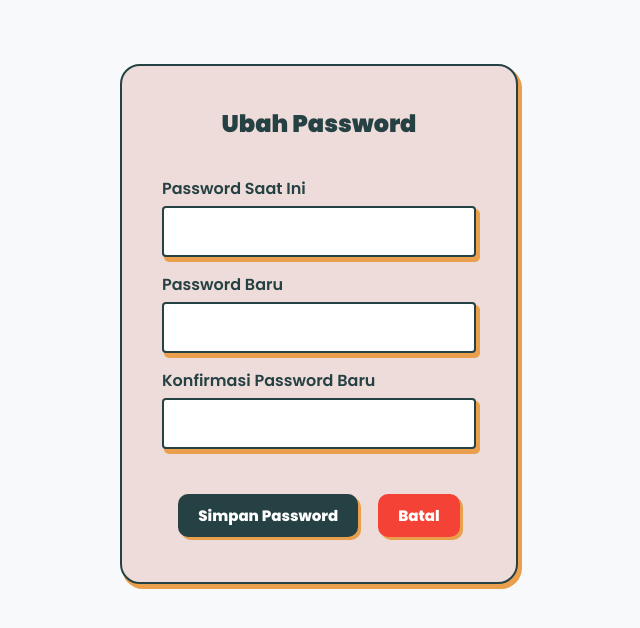
After one commit to maslindu/Projek-1, a PHP site: page /change_password.php in a window 1280 px wide. The commit adds this page. Shown: the top 628 px of the page, without its empty margins (321-961 px from the left). Run offline with PHP 8.4, Linux system fonts and the light colour scheme; a user stored in the database is signed in.

Commit message:
setengah jadi

```diff
--- a/assets/css/style.css
+++ b/assets/css/style.css
@@ -153,12 +153,12 @@ input:focus {
     border-radius: 8px;
     margin-top: 20px;
     border: 2px solid #264143;
-    box-shadow: 3px 4px 0px 1px #E99F4C;
 }
 
 .admin-panel h3 {
     color: #264143;
-    margin-bottom: 15px;
+    margin-bottom: 25px;
+    margin-top: 0px;
 }
 
 .user-panel {
@@ -188,3 +188,98 @@ input:focus {
 .admin-btn:hover {
     background-color: #1a2f2f;
 }
+
+/* Profile Page Styles */
+.profile-container {
+    text-align: center;
+    padding: 30px;
+}
+
+.profile-picture {
+    margin: 20px 0;
+}
+
+.profile-img {
+    width: 128px;
+    height: 128px;
+    border-radius: 50%;
+    object-fit: cover;
+    border: 4px solid #DE5499;
+}
+
+.profile-info {
+    text-align: left;
+    width: 100%;
+    max-width: 400px;
+    margin: 15px;
+    background-color: #f0e6e4;
+    border-radius: 8px;
+    border: 2px solid #264143;
+}
+
+.info-item {
+    margin: 15px 15px;
+    padding-bottom: 5px;
+    border-bottom: 1px solid #ddd;
+}
+
+.info-label {
+    font-weight: 600;
+    color: #264143;
+    display: inline-block;
+    width: 150px;
+}
+
+.info-value {
+    color: #264143;
+}
+
+.profile-actions {
+    display: flex;
+    justify-content: center;
+    gap: 20px;
+    margin-top: 30px;
+}
+
+.edit-btn {
+    background-color: #264143 !important;
+    width: auto;
+    padding: 10px 20px;
+}
+
+.edit-btn:hover {
+    background-color: #1a2f2f !important;
+}
+
+.back-btn {
+    background-color: #f44336 !important;
+    width: auto;
+    padding: 10px 20px;
+}
+
+.back-btn:hover {
+    background-color: #d32f2f !important;
+}
+
+/* Edit Profile Styles */
+.edit-profile-form {
+    width: 100%;
+    max-width: 400px;
+    margin: 0 auto;
+}
+
+.edit-profile-form .form_group {
+    margin-bottom: 15px;
+    text-align: left;
+}
+
+.edit-profile-form input {
+    width: 100%;
+    box-sizing: border-box;
+}
+
+.edit-profile-form .profile-actions {
+    display: flex;
+    justify-content: space-between;
+    margin-top: 25px;
+}
--- /dev/null
+++ b/change_password.php
@@ -0,0 +1,115 @@
+<?php
+session_start();
+
+// Cek apakah user sudah login
+if (!isset($_SESSION['logged_in'])) {
+    header("Location: login.php");
+    exit;
+}
+
+require_once 'includes/config.php';
+
+$error = '';
+$success = '';
+
+if ($_SERVER["REQUEST_METHOD"] == "POST") {
+    $current_password = $_POST['current_password'];
+    $new_password = $_POST['new_password'];
+    $confirm_password = $_POST['confirm_password'];
+
+    // Validasi
+    if (empty($current_password) || empty($new_password) || empty($confirm_password)) {
+        $error = "Semua field harus diisi";
+    } elseif ($new_password != $confirm_password) {
+        $error = "Password baru tidak sama";
+    } else {
+        // Verifikasi password saat ini
+        $stmt = $conn->prepare("SELECT password FROM users WHERE id = ?");
+        $stmt->bind_param("i", $_SESSION['user_id']);
+        $stmt->execute();
+        $result = $stmt->get_result();
+        $user = $result->fetch_assoc();
+
+        if (md5($current_password) != $user['password']) {
+            $error = "Password saat ini salah";
+        } else {
+            // Update password
+            $hashed_password = md5($new_password);
+            $update_stmt = $conn->prepare("UPDATE users SET password = ? WHERE id = ?");
+            $update_stmt->bind_param("si", $hashed_password, $_SESSION['user_id']);
+
+            if ($update_stmt->execute()) {
+                // Hapus semua data session
+                $_SESSION = array();
+
+                // Hapus session cookie
+                if (ini_get("session.use_cookies")) {
+                    $params = session_get_cookie_params();
+                    setcookie(session_name(), '', time() - 42000,
+                        $params["path"], $params["domain"],
+                        $params["secure"], $params["httponly"]
+                    );
+                }
+
+                // Hancurkan session
+                session_destroy();
+
+                // Redirect ke halaman login dengan pesan sukses
+                header("Location: login.php?success=Password berhasil diubah. Silakan login kembali.");
+                exit;
+            } else {
+                $error = "Gagal mengubah password";
+            }
+
+            $update_stmt->close();
+        }
+    }
+}
+?>
+
+<!DOCTYPE html>
+<html lang="id">
+<head>
+    <meta charset="UTF-8">
+    <meta name="viewport" content="width=device-width, initial-scale=1.0">
+    <title>Ubah Password</title>
+    <link rel="stylesheet" href="https://cdnjs.cloudflare.com/ajax/libs/font-awesome/6.4.0/css/all.min.css">
+    <link href="https://fonts.googleapis.com/css2?family=Poppins:ital,wght@0,100;0,200;0,300;0,400;0,500;0,600;0,700;0,800;0,900;1,100;1,200;1,300;1,400;1,500;1,600;1,700;1,800;1,900&display=swap" rel="stylesheet">
+    <link rel="stylesheet" href="assets/css/style.css">
+</head>
+<body>
+    <div class="container">
+        <div class="form_area profile-container">
+            <h2 class="title">Ubah Password</h2>
+
+            <?php if (!empty($error)): ?>
+                <div class="error-message"><?= htmlspecialchars($error) ?></div>
+            <?php endif; ?>
+
+            <?php if (!empty($success)): ?>
+                <div class="success-message"><?= htmlspecialchars($success) ?></div>
+            <?php endif; ?>
+
+            <form action="change_password.php" method="POST">
+                <div class="form_group">
+                    <label for="current_password">Password Saat Ini</label>
+                    <input type="password" id="current_password" name="current_password" required>
+                </div>
+                <div class="form_group">
+                    <label for="new_password">Password Baru</label>
+                    <input type="password" id="new_password" name="new_password" required>
+                </div>
+                <div class="form_group">
+                    <label for="confirm_password">Konfirmasi Password Baru</label>
+                    <input type="password" id="confirm_password" name="confirm_password" required>
+                </div>
+
+                <div class="profile-actions">
+                    <button type="submit" class="btn edit-btn">Simpan Password</button>
+                    <a href="dashboard.php" class="btn back-btn">Batal</a>
+                </div>
+            </form>
+        </div>
+    </div>
+</body>
+</html>
--- a/dashboard.php
+++ b/dashboard.php
@@ -41,8 +41,8 @@ $isAdmin = ($_SESSION['role'] === 'admin');
             <?php else: ?>
             <div class="user-panel">
                 <p>Selamat datang di dashboard user.</p>
-                <a href="#" class="admin-btn">Profil Saya</a>
-                <a href="#" class="admin-btn">Ubah Password</a>
+                <a href="info_profile.php" class="admin-btn">Info Profil</a>
+                <a href="change_password.php" class="admin-btn">Ubah Password</a>
             </div>
             <?php endif; ?>
 
```
Also changed, not shown: edit_profile.php (added, +108 -0 lines), info_profile.php (added, +69 -0 lines).
